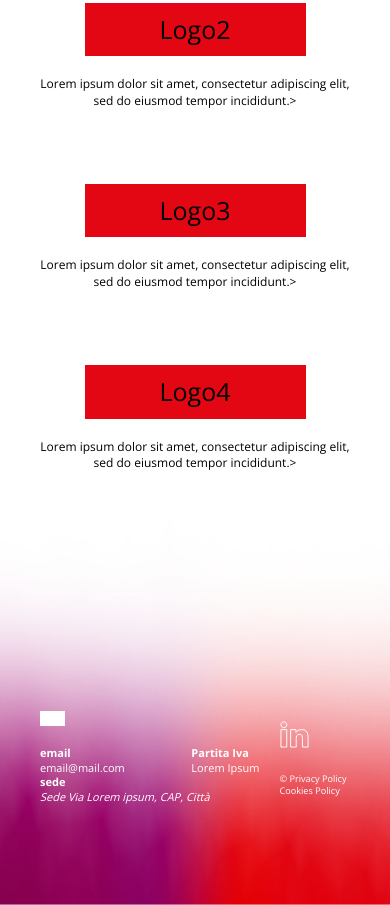
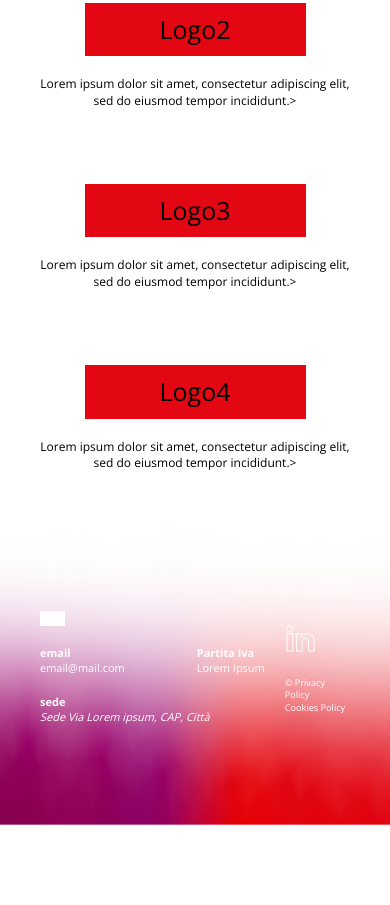
Before and after one commit to YoucefBnm/artmuse, a website built with Vite: page index.html in a window 390 px wide. Shown: the part 1211-2116 px from the top of the page. After the commit the page ends 2036 px from the top, so only its background shows below. Built offline with nearby package versions, Linux system fonts and the light colour scheme.

Commit message:
fix footer responsivity

```diff
--- a/styles/_footer.css
+++ b/styles/_footer.css
@@ -7,6 +7,8 @@ footer {
     align-items: center;
     gap: 20px;
     color: var(--color-white);
+    padding-top: 200px;
+
 }
 footer .col {
     display: flex;
@@ -18,6 +20,7 @@ footer .col {
     align-items: center;
     justify-content: center;
     justify-content: space-between;
+    gap: 20px;
 }
 .font-list h4 {
     font-weight: 700;
@@ -39,7 +42,6 @@ footer .social-links svg {
     footer {
         background-repeat: repeat-y;
         padding: 100px var(--padding-sm);
-        padding-top: 200px;
         font-size: 11px;
     }
     footer .col {
--- a/styles/style.css
+++ b/styles/style.css
@@ -16,14 +16,6 @@
   --x-padding-lg: 260px;
   --y-padding-lg: 50px;
   --padding-sm: 40px;
-  /*  */
-
-  /*  */
-  --breakpoint-sm: 390px;
-
-
-
-
   /* Font/text values */
   --font-family-open-sans: 'Open Sans', sans-serif;;
   --font-family-oxanium: 'Oxanium', cursive;;
@@ -39,16 +31,6 @@
   --font-size-30: 30px;
   --font-size-50: 50px;
   --font-size-75: 75px;
-  --character-spacing-0: 0px;
-  --line-spacing-17: 17px;
-  --line-spacing-20: 20px;
-  --line-spacing-22: 22px;
-  --line-spacing-27: 27px;
-  --line-spacing-30: 30px;
-  --line-spacing-37: 37px;
-  --line-spacing-50: 50px;
-  --line-spacing-75: 75px;
-  --text-transform-uppercase: uppercase;
 }
 
 *,
@@ -86,7 +68,6 @@ a {
   text-decoration: none;
   color: inherit
 }
-  /* Character Styles */
 
   @media only screen and (max-width: 390px) {
     header,
```
Also changed, not shown: index.html (+3 -1 lines).
